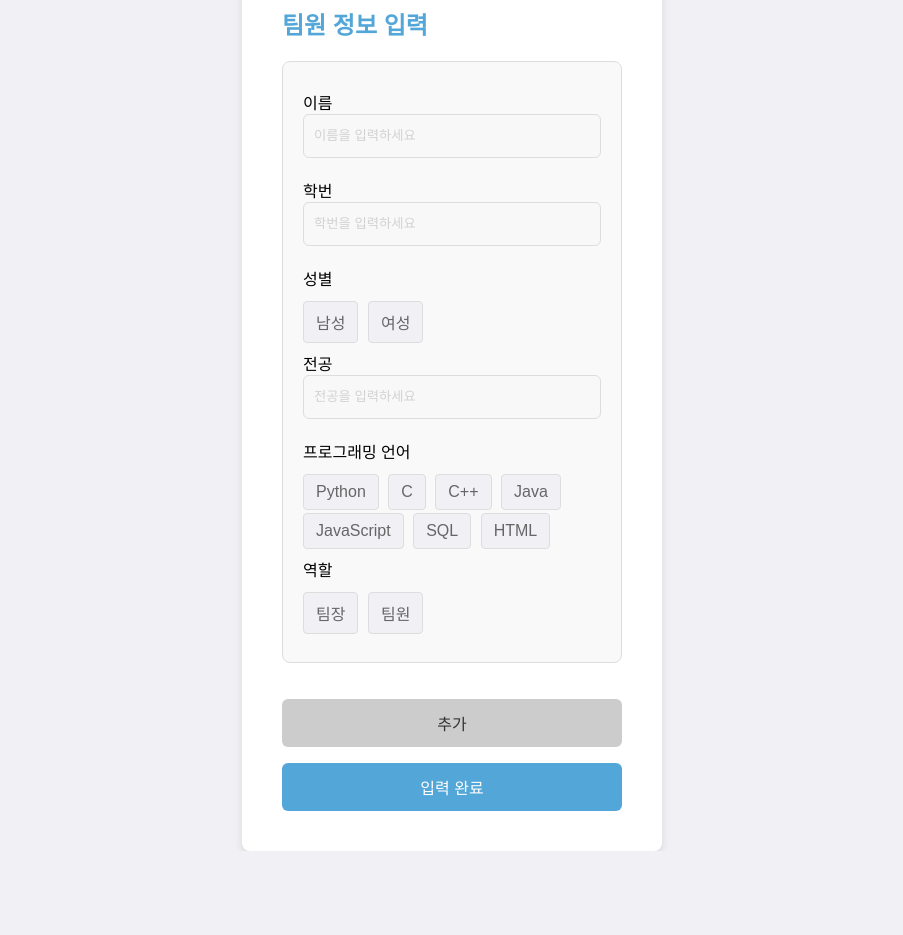
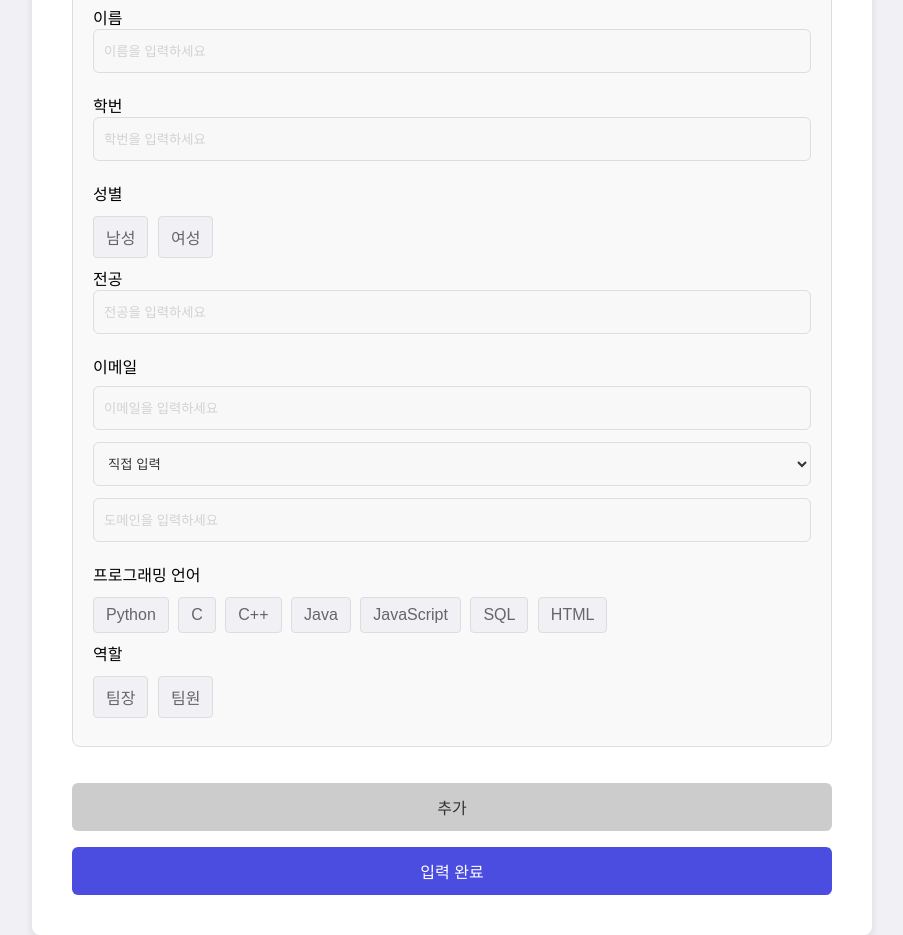
Before and after one commit to kmj-ggororok/2024-2-OSSPrac-visions-04, a Flask app: page /input in a window 1280 px wide. Shown: the whole page, without its empty margins (188-1091 px from the left). Before the commit the page ends 851 px from the top, so only its background shows below. Run offline with Flask 3, Linux system fonts and the light colour scheme.

Commit message:
add email option to input.html

```diff
--- a/Subject/templates/input.html
+++ b/Subject/templates/input.html
@@ -15,7 +15,7 @@
             background-color: #f0f0f5;
         }
         .form-wrapper {
-            width: 420px;
+            width: 840px;
             padding: 40px;
             box-sizing: border-box;
             background-color: #ffffff;
@@ -77,9 +77,9 @@
         /* 선택된 상태 표시 */
         .person-block input[type="checkbox"]:checked + label,
         .person-block input[type="radio"]:checked + label {
-            background-color: #53a7d8;
+            background-color: #4b4ce0;
             color: #ffffff;
-            border-color: #53a7d8;
+            border-color: #4b4ce0;
         }
         button {
             width: 100%;
@@ -88,7 +88,7 @@
             border-radius: 6px;
             font-size: 16px;
             color: #fff;
-            background-color: #53a7d8;
+            background-color: #4b4ce0;
             cursor: pointer;
             margin-top: 16px;
             transition: background-color 0.3s ease;
@@ -121,6 +121,18 @@
                         <label for="female0">여성</label>
                     </p>
                     <p>전공 <input type="text" name="major[]" placeholder="전공을 입력하세요" required></p>
+                    <p>이메일</p>
+                    <p>
+                        <input type="text" name="email[]" id="email0" placeholder="이메일을 입력하세요" required>
+                        <select class="box" id="domain-list0">
+                            <option value="type">직접 입력</option>
+                            <option value="naver.com">naver.com</option>
+                            <option value="gmail.com">gmail.com</option>
+                            <option value="daum.com">daum.com</option>
+                        </select>
+                        <input type="text" id="domain-txt0" placeholder="도메인을 입력하세요" disabled>
+                    </p>
+
                     <p>프로그래밍 언어</p>
                     <p>
                         <input type="checkbox" id="python0" name="programming_language[0][]" value="Python">
@@ -153,6 +165,22 @@
     </div>
 
     <script>
+        // 도메인 입력과 선택에 대한 기능 구현
+        function updateDomainInput(index) {
+            const domainListEl = document.querySelector(`#domain-list${index}`);
+            const domainInputEl = document.querySelector(`#domain-txt${index}`);
+
+            domainListEl.addEventListener('change', (event) => {
+                if (event.target.value !== "type") {
+                    domainInputEl.value = event.target.value;
+                    domainInputEl.disabled = true;
+                } else {
+                    domainInputEl.value = "";
+                    domainInputEl.disabled = false;
+                }
+            });
+        }
+
         function addPerson() {
             const container = document.getElementById("personContainer");
             const personCount = container.children.length;
@@ -170,6 +198,17 @@
                     <label for="female${personCount}">여성</label>
                 </p>
                 <p>전공 <input type="text" name="major[]" placeholder="전공을 입력하세요" required></p>
+                <p>이메일</p>
+                <p>
+                    <input type="text" name="email[]" id="email${personCount}" placeholder="이메일을 입력하세요" required>
+                    <select class="box" id="domain-list${personCount}">
+                        <option value="type">직접 입력</option>
+                        <option value="naver.com">naver.com</option>
+                        <option value="gmail.com">gmail.com</option>
+                        <option value="daum.com">daum.com</option>
+                    </select>
+                    <input type="text" id="domain-txt${personCount}" placeholder="도메인을 입력하세요" disabled>
+                </p>
                 <p>프로그래밍 언어</p>
                 <p>
                     <input type="checkbox" id="python${personCount}" name="programming_language[${personCount}][]" value="Python">
@@ -188,15 +227,18 @@
                     <label for="html${personCount}">HTML</label>
                 </p>
                 <p>역할</p>
-                    <p>
-                        <input type="radio" id="leader0" name="role[0]" value="leader">
-                        <label for="leader0">팀장</label>
-                        <input type="radio" id="member0" name="role[0]" value="member">
-                        <label for="member0">팀원</label>
-                    </p>
+                <p>
+                    <input type="radio" id="leader${personCount}" name="role[${personCount}]" value="leader">
+                    <label for="leader${personCount}">팀장</label>
+                    <input type="radio" id="member${personCount}" name="role[${personCount}]" value="member">
+                    <label for="member${personCount}">팀원</label>
+                </p>
             `;
 
             container.appendChild(personBlock);
+
+            // 새로 추가된 입력 필드에 대한 이벤트 리스너 추가
+            updateDomainInput(personCount);
         }
     </script>
 </body>
```
